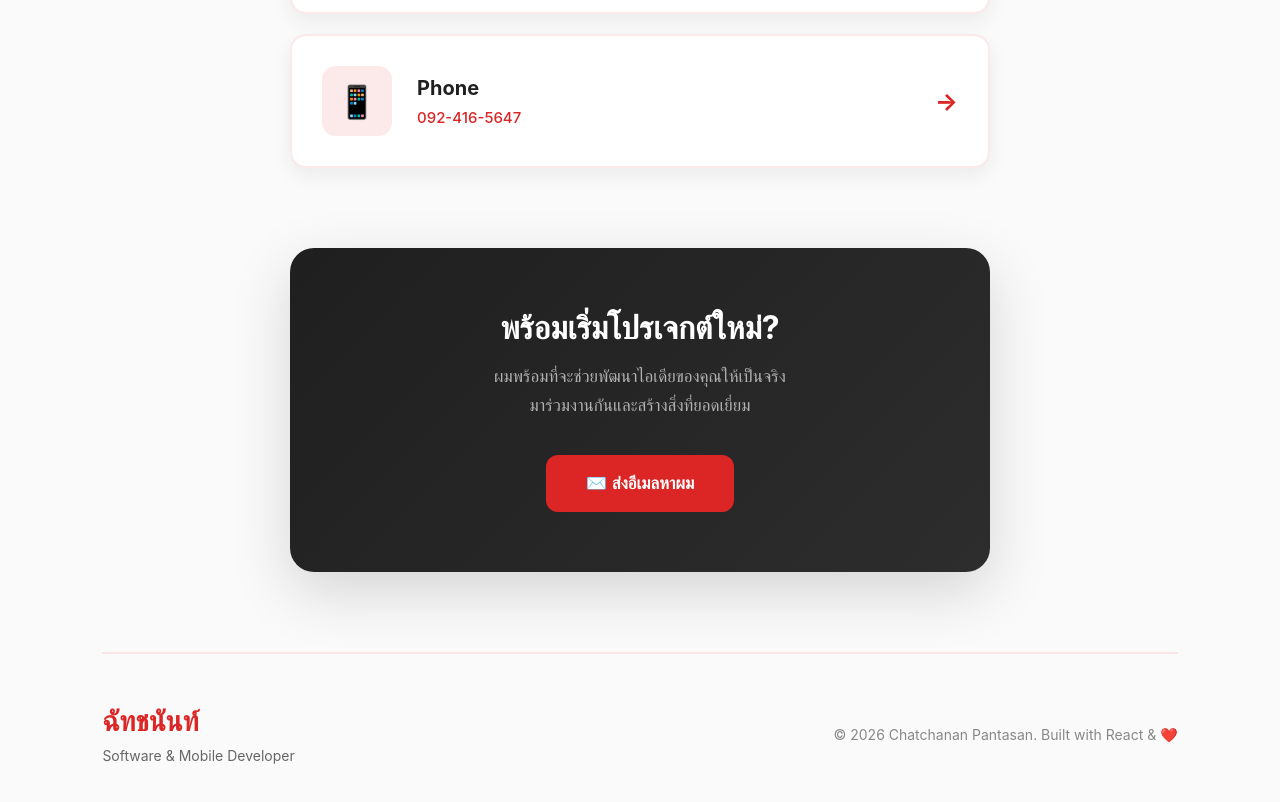
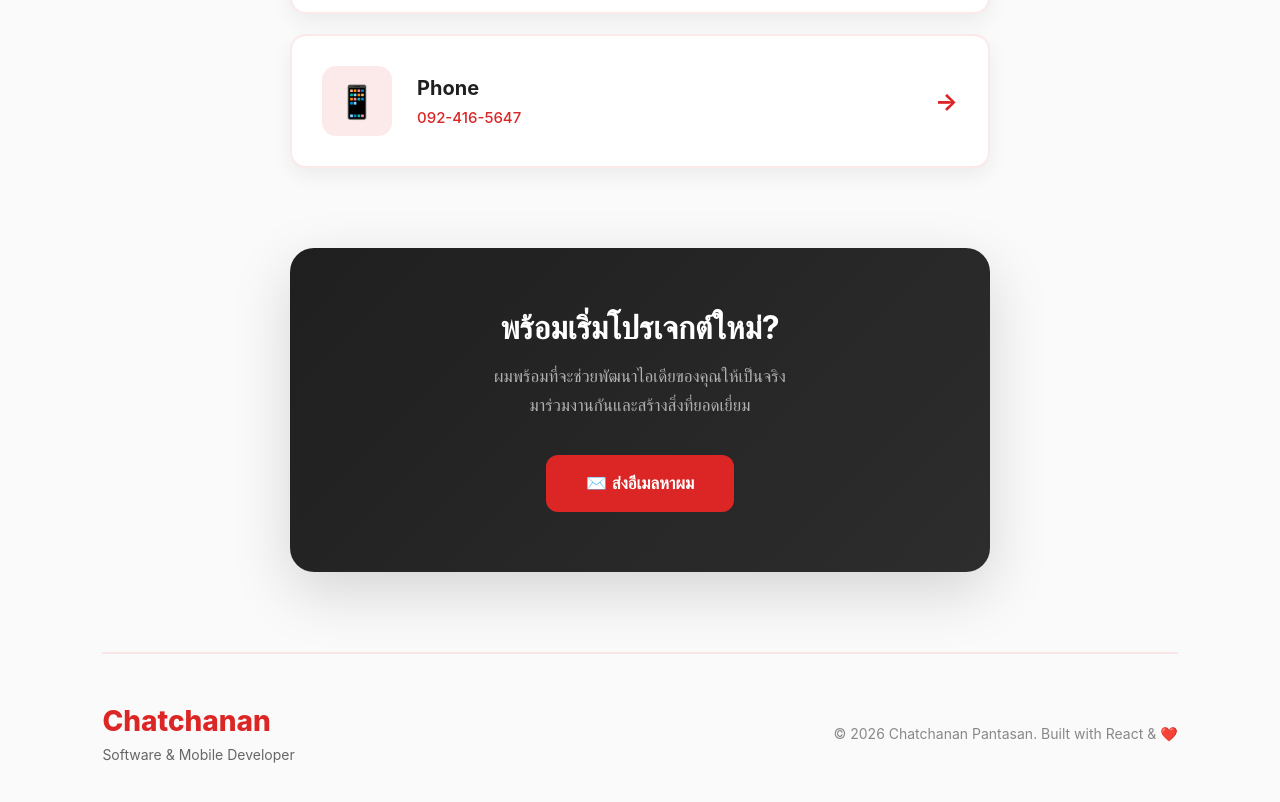
Before and after one commit to DeMoNiX204/My-Portfolio, a React (Create React App) app: page / in a window 1280 px wide. Shown: the part 6313-7115 px from the top of the page. Built offline with nearby package versions, Linux system fonts and the light colour scheme.

Commit message:
Add Git link

```diff
--- a/src/components/Contact.js
+++ b/src/components/Contact.js
@@ -74,7 +74,7 @@ function Contact() {
             <footer style={styles.footer}>
                 <div style={styles.footerContent}>
                     <div style={styles.footerLeft}>
-                        <div style={styles.footerLogo}>ฉัทชนันท์</div>
+                        <div style={styles.footerLogo}>Chatchanan</div>
                         <p style={styles.footerTagline}>Software & Mobile Developer</p>
                     </div>
                     <div style={styles.footerRight}>
--- a/src/components/Projects.js
+++ b/src/components/Projects.js
@@ -9,7 +9,7 @@ function Projects() {
             description: "แอปพลิเคชันบนมือถือสำหรับแปลภาษามือ พัฒนาระบบรับภาพผ่านกล้อง (Camera Activity) และประมวลผลวิดีโอเพื่อแปลความหมาย",
             techStack: ["Kotlin", "Android Studio"],
             imageEmoji: "📱",
-            githubLink: "#",
+            githubLink: "https://github.com/DeMoNiX204/Hand_Sign",
             numberColor: "rgba(220, 38, 38, 0.30)", // สีแดงเข้ม
             details: {
                 overview: "โปรเจกต์จบที่มุ่งเน้นการทลายกำแพงการสื่อสาร โดยการสร้างแอปพลิเคชันที่สามารถแปลภาษามือได้ผ่านกล้องมือถือ",
@@ -26,7 +26,7 @@ function Projects() {
             description: "เว็บไซต์ Portfolio ส่วนตัวเพื่อนำเสนอประวัติการศึกษา ทักษะ และผลงาน พัฒนาด้วย React และออกแบบ UI ให้รองรับการแสดงผลทุกหน้าจอ",
             techStack: ["React", "JavaScript", "HTML/CSS"],
             imageEmoji: "🌐",
-            githubLink: "#",
+            githubLink: "https://github.com/DeMoNiX204/My-Portfolio",
             numberColor: "rgba(248, 113, 113, 0.30)", // สีแดงอ่อน
             details: {
                 overview: "เว็บไซต์สำหรับรวบรวมผลงานและประวัติการศึกษา เพื่อใช้ในการสมัครงานและนำเสนอทักษะทางด้าน Web Development",
```
